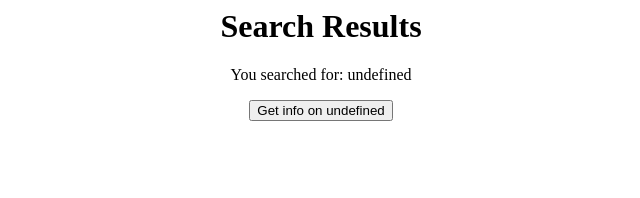
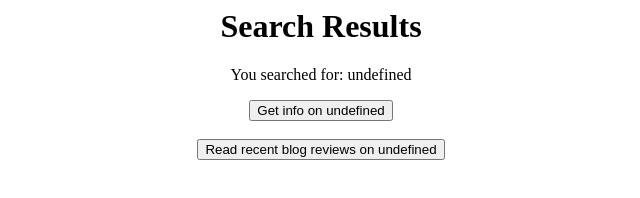
Before and after one commit to lukerosenfeld/musician_finder, a website: page nodestuff/web-api-auth-examples/authorization_code/public/musician_page.html in a window 1280 px wide. Shown: the whole page, without its empty margins (319-959 px from the left). Drawn offline with Linux system fonts and the light colour scheme.

Commit message:
added functionality for calls to the EchoNest API to get blogs on a user's search for a musician

```diff
--- a/nodestuff/web-api-auth-examples/authorization_code/public/musician_page.html
+++ b/nodestuff/web-api-auth-examples/authorization_code/public/musician_page.html
@@ -11,7 +11,13 @@
     <a> You searched for: <script> var name = window.location.search.split('=')[1]; document.writeln(name);</script></a>
 <p></p>
 
+
 <button type="button" class="btn btn-default" onclick="loadDoc()">Get info on <script> var name = window.location.search.split('=')[1]; document.write(name);</script></button>
+
+<br>
+<br>
+
+<button type="button" class="btn btn-default" onclick="loadDoc2()">Read recent blog reviews on <script> var name = window.location.search.split('=')[1]; document.write(name);</script></button>
 
 <script>
 function loadDoc() {
@@ -43,9 +49,31 @@ function loadDoc() {
 
   xhttp.open("GET", url, true);
   xhttp.send();
+}
+
+function loadDoc2() {
+  var xhttp = new XMLHttpRequest();
+  xhttp.onreadystatechange = function() {
+    if (xhttp.readyState == 4 && xhttp.status == 200) {
+      var obj = JSON.parse(xhttp.responseText);
+      for (i = 0; i < obj.response.blogs.length; i++) {
+        document.write("<a href =", obj.response.blogs[i].url, " target='_blank'>",obj.response.blogs[i].name, "</a><br>");
+        document.write("<a>Date Posted: ", obj.response.blogs[i].date_posted.substring(0,10), "</a><br>");
+        document.write("<a>Article summary: ", obj.response.blogs[i].summary, "</a><br>");
+
+        document.writeln("<br>");
+      }
+    }
+  };
+  var name = window.location.search.split('=')[1];
+  var urlbase = "http://developer.echonest.com/api/v4/artist/blogs?api_key=E5JTAOS24TZZIB8QD&format=json&name=";
+  var url = urlbase.concat(name);
+
+  xhttp.open("GET", url, true);
+  xhttp.send();
+}
 
 
-}
 </script>
 
 
```
